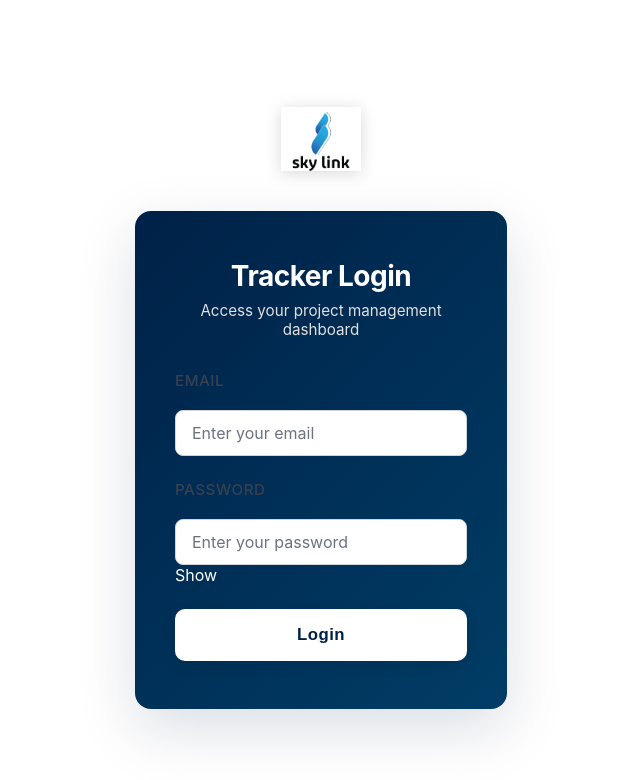
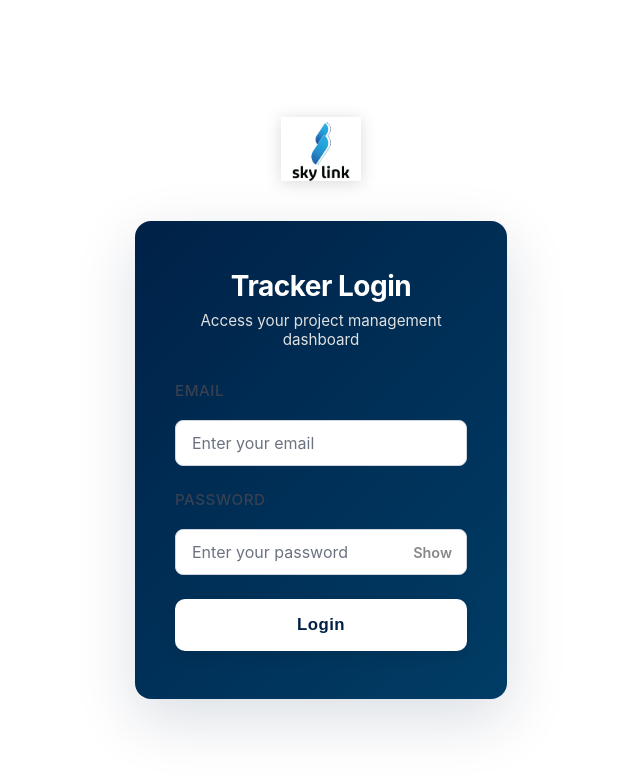
Before and after one commit to pogg-ab/slt-tracker-frontend, a React (Vite) app: page /login in a window 1280 px wide. Shown: the top 780 px of the page, without its empty margins (319-959 px from the left). Built offline with nearby package versions, Linux system fonts and the light colour scheme.

Commit message:
Enhance password input styling and toggle functionality
Added styles for password input container and toggle icon.

```diff
--- a/src/pages/LoginPage.css
+++ b/src/pages/LoginPage.css
@@ -251,3 +251,35 @@
     font-size: 1.35rem;
   }
 }
+
+
+
+
+
+.password-input-container {
+    position: relative;
+    display: flex;
+    align-items: center;
+}
+
+/* Make sure the input inside the container takes up the full width */
+.password-input-container input {
+    width: 100%;
+    /* Add padding to the right to make space for the toggle text */
+    padding-right: 55px;
+}
+
+.password-toggle-icon {
+    position: absolute;
+    right: 15px; /* Position the text on the right side */
+    cursor: pointer;
+    user-select: none; /* Prevents selecting the text on click */
+    color: #888;
+    font-size: 0.9em;
+    font-weight: 600;
+}
+
+/* Optional: Add a hover effect for better user experience */
+.password-toggle-icon:hover {
+    color: #333;
+}
```
